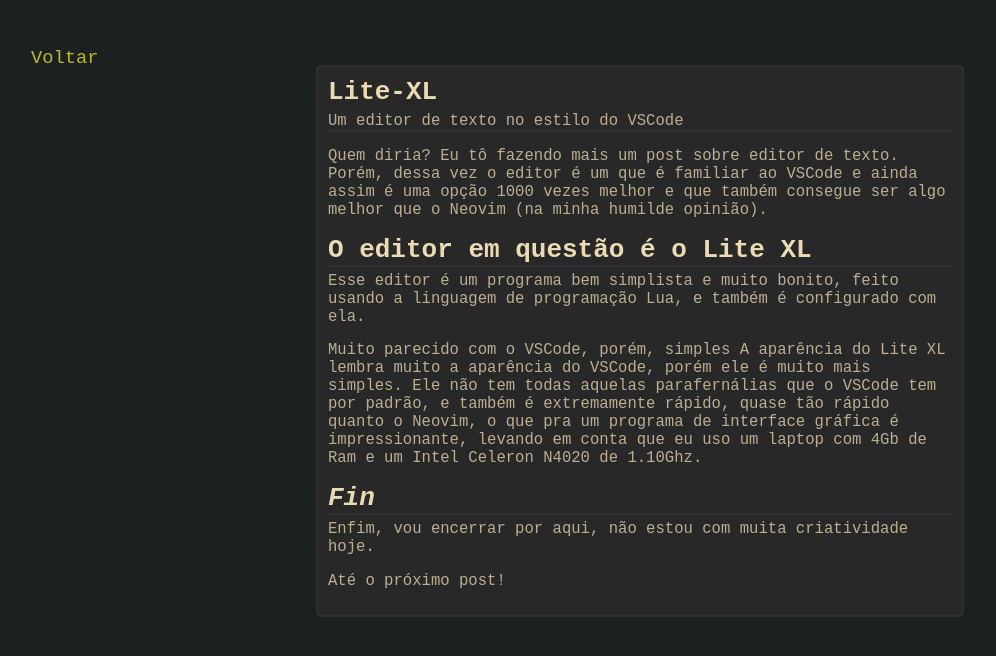
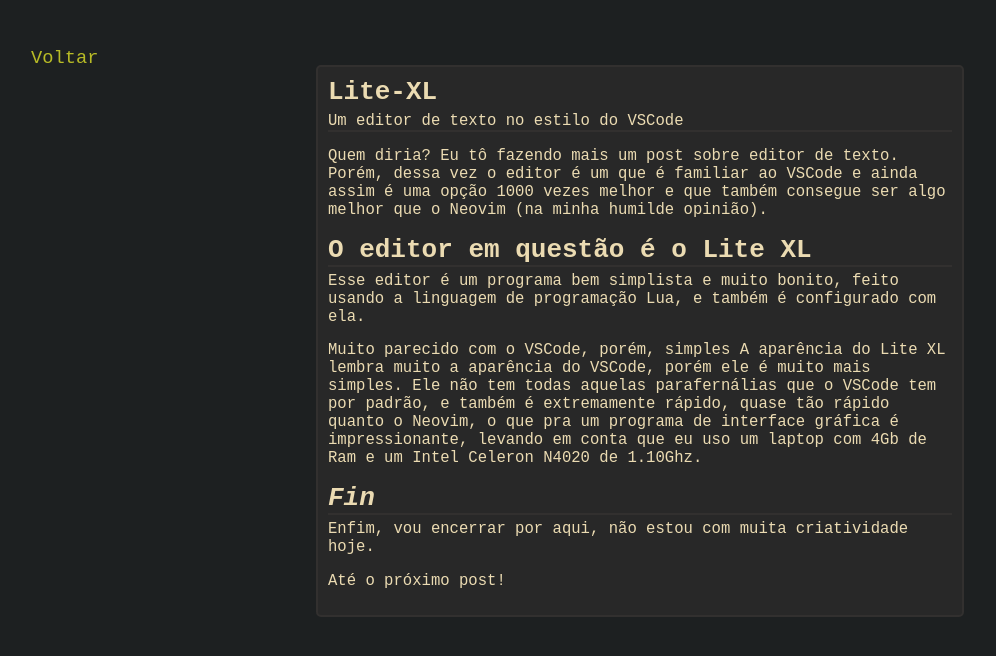
Before and after one commit to tukainpng/tukainpng.github.io, a Jekyll site: the page built from _posts/2024-03-22-lite-xl.md, in a window 1280 px wide. Shown: the top 656 px of the page, without its empty margins (0-996 px from the left). Built offline with Jekyll 4.4.1, drawn with Linux system fonts in a browser that asks for light colours.

Commit message:
clean up

```diff
--- a/css/style.css
+++ b/css/style.css
@@ -1,20 +1,17 @@
 @charset "UTF-8";
 :root {
-  --color:                #d5c4a1;
-  --color-h1:             #ebdbb2;
-  --color-h2:             #bdae93;
-  --color-alt:            #32302f;
+  --color:                #ebdbb2;
   --background-color:     #1d2021;
   --background-color-alt: #282828;
   --color-red:            #fb4934;
   --color-green:          #b8bb26;
-  --color-green-alt:      #98971a;
   --color-yellow:         #d79921;
   --color-blue:           #458588;
   --color-aqua:           #8ec07c;
   --color-orange:         #fe8019;
   --color-purple:         #b16286;
-  --color-grey:           #3c3836;
+  --color-grey:           #32302f;
+  --color-grey-alt:       #3c3836;
 }
 
 *::-webkit-scrollbar { display: none }
@@ -45,11 +42,6 @@
   padding: 1em;
   overflow: scroll;
   border: solid 2px var(--color-aqua);
-}
-
-hr {
-  margin-top: 1em;
-  border: dashed 2pt var(--color-grey);
 }
 
 ol,
@@ -100,7 +92,7 @@
 
 hgroup>p,
 p {
-  color: var(--color-h2);
+  color: var(--color);
   font-size: 1.2em;
   margin-top: 0;
   margin-bottom: 1em;
@@ -108,14 +100,14 @@
 
 hgroup>h1,
 h1 {
-  color: var(--color-h1);
+  color: var(--color);
   font-size: 2em;
   margin-bottom: 5px;
   margin-top: 0;
 }
 
 h1 {
-  border-bottom: solid 2px var(--color-alt);
+  border-bottom: solid 2px var(--color-grey);
 }
 
 hgroup>h2,
@@ -123,22 +115,18 @@
 h2,
 h3 {
   font-size: 1.5em;
-  color: var(--color-h2);
+  color: var(--color);
   margin-top: 0;
   margin-bottom: 0;
   line-height: 1.2;
 }
 
-header > hgroup > h1 {
-  border-bottom: none;
-}
-header > hgroup > p {
-  border-bottom: solid 2px var(--color-alt)
-}
+header > hgroup > h1 { border-bottom: none }
+header > hgroup > p { border-bottom: solid 2px var(--color-grey) }
 
 article {
   padding: 10px;
-  border: solid 2px var(--color-alt);
+  border: solid 2px var(--color-grey);
   background-color: var(--background-color-alt);
   overflow: scroll;
   max-width: 80ch;
@@ -152,7 +140,7 @@
 article hgroup>h2,
 article hgroup>h3 {
   font-size: 1.5em;
-  color: var(--color-h2);
+  color: var(--color);
   margin-top: 0.5em;
   line-height: 1;
 }
@@ -186,7 +174,7 @@
   padding: 0.8em 3em;
   font-size: 0.8em;
   color: var(--color);
-  background-color: var(--color-alt);
+  background-color: var(--color-grey);
   border-radius: 5px;
   transition: all 0.6s;
 }
@@ -196,9 +184,7 @@
   background-color: var(--color-orange);
 }
 
-a>.tag {
-  color: var(--color)
-}
+a>.tag { color: var(--color) }
 
 .list { display: none }
 
@@ -219,7 +205,7 @@
   margin-left: 2em;
   margin-right: 8em;
   padding: 1em;
-  border: solid 2px var(--color-grey);
+  border: solid 2px var(--color-grey-alt);
   border-radius: 5px;
   max-width: 50ch;
 }
@@ -250,7 +236,7 @@
 
   hgroup>h1,
   h1 {
-    color: var(--color-h1);
+    color: var(--color);
     font-size: 1.3em;
     margin-bottom: 1;
     margin-top: 1;
@@ -261,7 +247,7 @@
   h2,
   h3 {
     font-size: 1em;
-    color: var(--color-h2);
+    color: var(--color);
     margin-top: 0;
     margin-bottom: 0;
     line-height: 1.2;
@@ -324,7 +310,7 @@
 
   .list {
     display: block;
-    border-bottom: solid 2px var(--color-alt);
+    border-bottom: solid 2px var(--color-grey);
     margin-top: 2em;
   }
 
```
